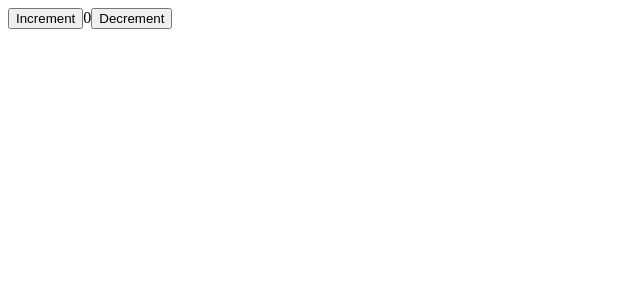
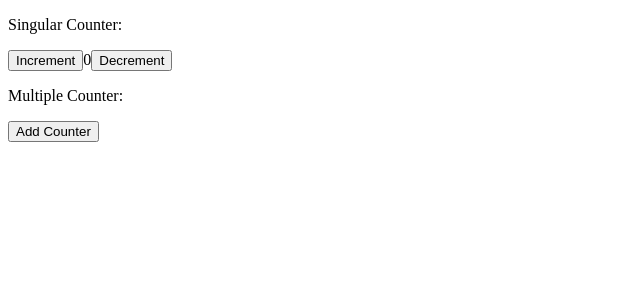
Before and after one commit to blueleorio/intro-to-redux, a React (Create React App) app: page / in a window 1280 px wide. Shown: the top 300 px of the page, without its empty margins (0-640 px from the left). Built offline with nearby package versions, Linux system fonts and the light colour scheme.

Commit message:
randomCommit

```diff
--- a/src/App.js
+++ b/src/App.js
@@ -1,10 +1,14 @@
 import React from "react";
 import { Counter } from "./features/counter/Counter";
+import { MultiCounter } from "./features/multiCounter/multiCounter";
 function App() {
   return (
     <div className="App">
       {/* <p>Intro To Redux</p> */}
+      <p>Singular Counter:</p>
       <Counter />
+      <p>Multiple Counter:</p>
+      <MultiCounter />
     </div>
   );
 }
--- a/src/features/multiCounter/multiCounter.js
+++ b/src/features/multiCounter/multiCounter.js
@@ -1,10 +1,26 @@
 import React from "react";
 import { useSelector, useDispatch } from "react-redux";
 import { multiIncrement, multiDecrement, multiAdd } from "./multiCounterSlice";
-import { Counter } from "../counter/Counter";
 
 export function MultiCounter() {
-    const count = useSelector((state) => state.multiCounter.value);
-    const dispatch = useDispatch();
-    return ();
+  const counters = useSelector((state) => state.multiCounter);
+  const dispatch = useDispatch();
+  return (
+    <>
+      <div>
+        <div>
+          <button aria-label="Add value" onClick={() => dispatch(multiAdd())}>
+            Add Counter
+          </button>
+          {counters.map((counter, index) => (
+            <div key={index} style={{ margin: "10px" }}>
+              <button>+</button>
+              <span>0</span>
+              <button>-</button>
+            </div>
+          ))}
+        </div>
+      </div>
+    </>
+  );
 }
--- a/src/features/multiCounter/multiCounterSlice.js
+++ b/src/features/multiCounter/multiCounterSlice.js
@@ -2,33 +2,31 @@ import { createSlice } from "@reduxjs/toolkit";
 
 export const multiCounterSlice = createSlice({
   name: "multiCounter",
-  initialState: {
-    value: [],
-  },
+  initialState: [],
   reducers: {
+    // const index = state.payload?.index,
     multiAdd: (state) => {
-      state.value.push(0);
+      return [...state, { count: 0 }];
     },
     multiIncrement: (state, action) => {
-      const index = action.payload;
-      state.value[index] += 1;
+      return state.map((counter, index) => {
+        if (index === action.payload) {
+          return { count: counter.count + 1 };
+        }
+        return counter;
+      });
     },
     multiDecrement: (state, action) => {
-      const index = action.payload;
-
-      state.value[index] -= 1;
-    },
-    multiIncrementByAmount: (state, action) => {
-      const { index, amount } = action.payload;
-      state.value[index] += amount;
+      return state.map((counter, index) => {
+        if (index === action.payload) {
+          return { count: counter.count - 1 };
+        }
+        return counter;
+      });
     },
   },
 });
 
-export const {
-  multiAdd,
-  multiIncrement,
-  multiDecrement,
-  multiIncrementByAmount,
-} = multiCounterSlice.actions;
+export const { multiAdd, multiIncrement, multiDecrement } =
+  multiCounterSlice.actions;
 export default multiCounterSlice.reducer;
```
